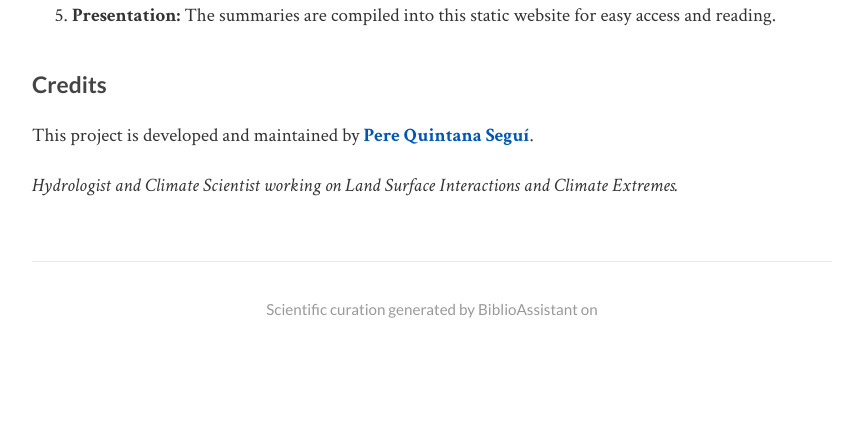
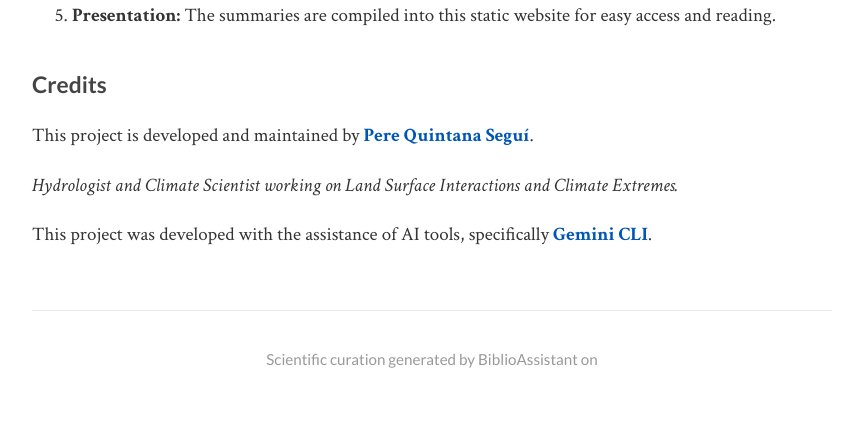
Before and after one commit to bitic/biblioassistant, a Python web app: template templates/about.html in a window 1280 px wide. Shown: the part 1011-1437 px from the top of the page, without its empty margins (208-1071 px from the left). Before the commit the page ends 1329 px from the top, so only its background shows below. Run offline with Jinja, Linux system fonts and the light colour scheme; the template is opened without the code that fills it, so the values that code supplies are empty.

Commit message:
Docs: Acknowledge Gemini CLI as the AI development tool

```diff
--- a/templates/about.html
+++ b/templates/about.html
@@ -31,5 +31,9 @@
     <p>
         <em>Hydrologist and Climate Scientist working on Land Surface Interactions and Climate Extremes.</em>
     </p>
+    <p>
+        This project was developed with the assistance of AI tools, specifically
+        <strong><a href="https://geminicli.com" target="_blank" rel="noopener noreferrer">Gemini CLI</a></strong>.
+    </p>
 </section>
 {% endblock %}
```
Also changed, not shown: README.md.
